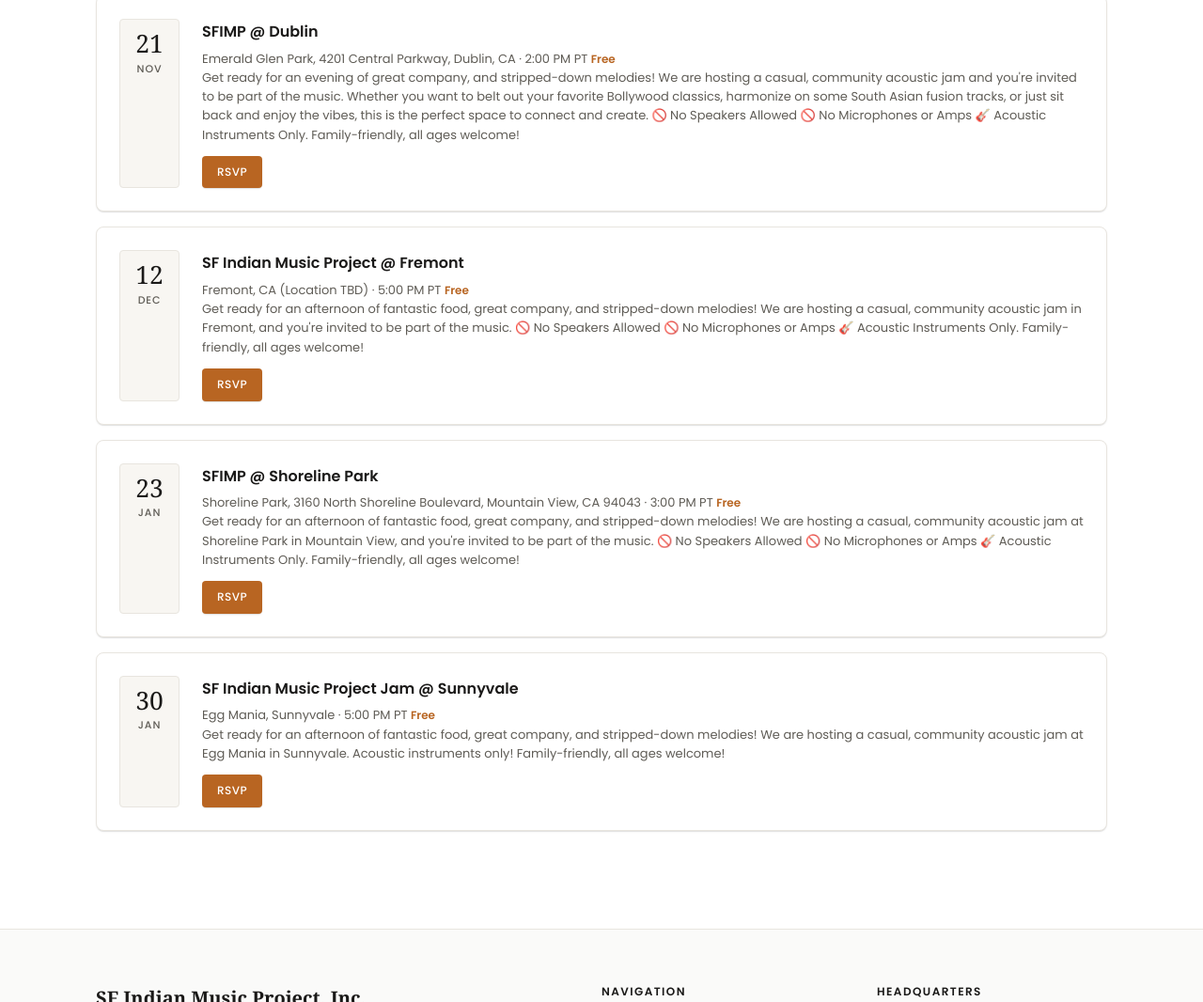
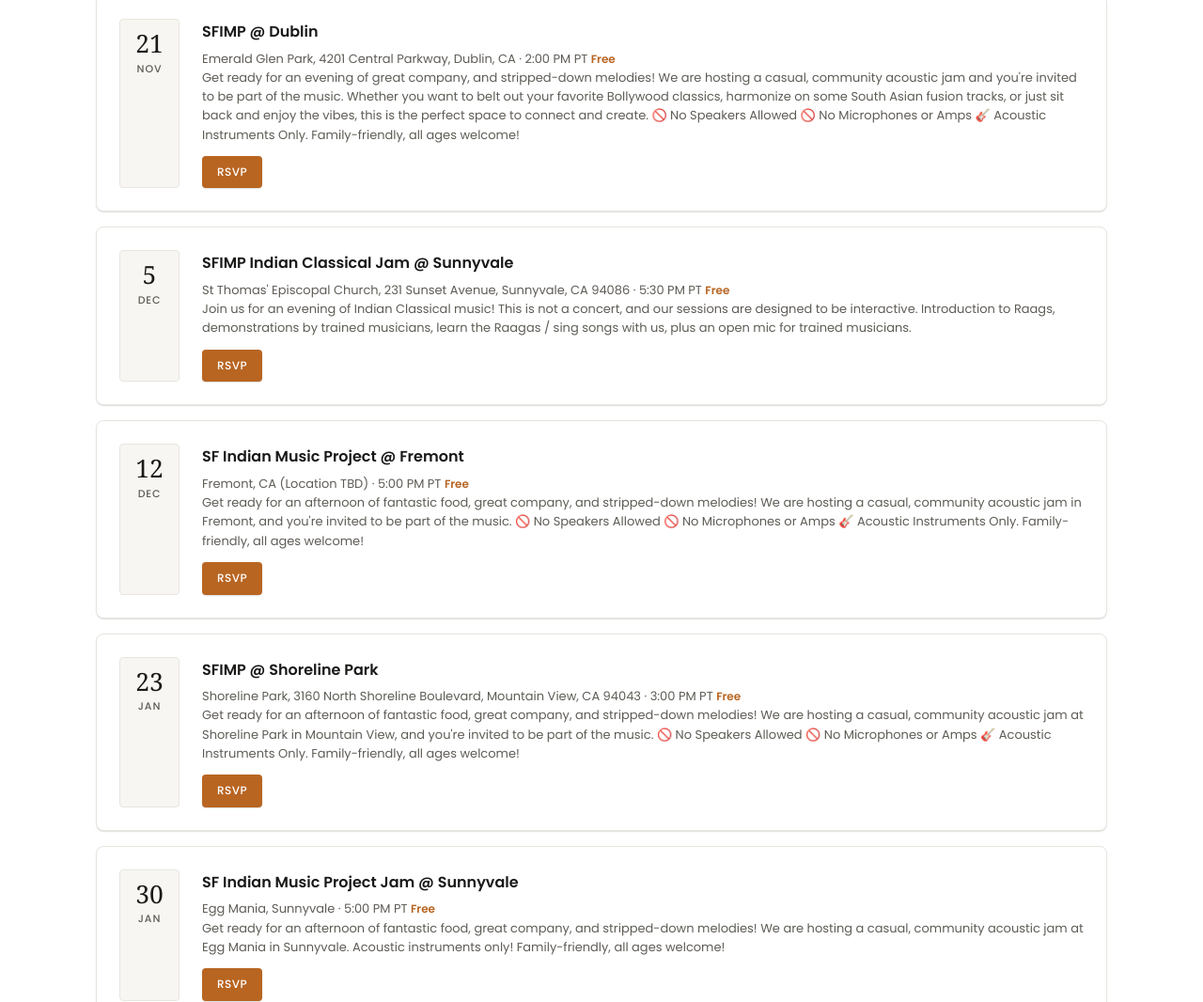
Before and after one commit to JayLohokare/sfimp-website, a plain HTML site: page events.html in a window 1280 px wide. Shown: the part 1587-2653 px from the top of the page at 94% size. Drawn offline with Linux system fonts and the light colour scheme; a web font is replaced by a local one.

Commit message:
Add SFIMP Indian Classical Jam @ Sunnyvale, Dec 5, 2026 (Fanfly 313)

```diff
--- a/events.html
+++ b/events.html
@@ -98,7 +98,7 @@
         </div>
     </footer>
 
-    <script src="events.js?v=20261031a"></script>
+    <script src="events.js?v=20261102a"></script>
     <script>
     // Loader
     (function() {
--- a/events.js
+++ b/events.js
@@ -1,5 +1,16 @@
 // Events configuration for SF Indian Music Project
 const eventsConfig = [
+    {
+        id: 36,
+        title: "SFIMP Indian Classical Jam @ Sunnyvale",
+        date: "2026-12-05",
+        time: "5:30 PM PT",
+        location: "St Thomas' Episcopal Church, 231 Sunset Avenue, Sunnyvale, CA 94086",
+        description: "Join us for an evening of Indian Classical music! This is not a concert, and our sessions are designed to be interactive. Introduction to Raags, demonstrations by trained musicians, learn the Raagas / sing songs with us, plus an open mic for trained musicians.",
+        url: "https://fanfly.live/shows/313",
+        type: "Acoustic Jam",
+        isFree: true
+    },
     {
         id: 35,
         title: "SFIMP @ Shoreline Park",
```
